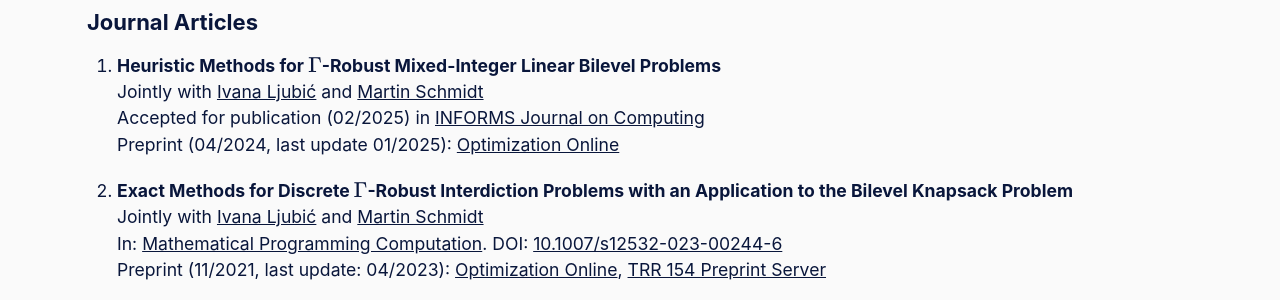
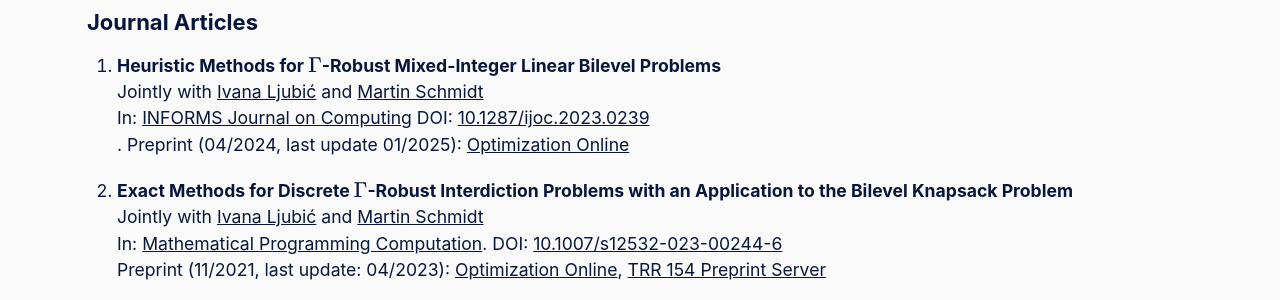
Before and after one commit to YasmineBeck/YasmineBeck.github.io, a Jekyll site: the page built from _pages/publications.html, in a window 1280 px wide. Shown: the part 463-763 px from the top of the page. Built offline with Jekyll 4.4.1, drawn with Linux system fonts in a browser that asks for light colours; cached includes are drawn as plain includes; some web fonts are replaced; formulas are drawn with MathJax 3.

Commit message:
IJOC paper now published online

```diff
--- a/_pages/news.html
+++ b/_pages/news.html
@@ -24,6 +24,10 @@ author_profile: false
 
 <div class="content">
   <ul>
+    <li>
+      <strong>March 21, 2025:</strong>
+      Great news to start the weekend: Our paper <strong>Heuristic Methods for $\Gamma$-Robust Mixed-Integer Linear Bilevel Problems</strong> (jointly with Ivana Ljubi&cacute; and Martin Schmidt) is now published online in <a href="https://pubsonline.informs.org/journal/ijoc">INFORMS Journal on Computing</a>! You can find the article <a href="https://doi.org/10.1007/s12532-023-00244-6">here</a> and the preprint <a href="https://optimization-online.org/?p=26186">here</a>.
+    </li>
     <li>
       <strong>March 07, 2025:</strong>
       Today, I gave a talk about <strong>Exact and Heuristic Methods for $\Gamma$-Robust Mixed-Integer Linear Min-Max Problems</strong> within the <a href="https://sites.google.com/view/row-series/home">Robust Optimization Webinar (ROW)</a>. The talk is based on joint works with Ivana Ljubi&cacute; and Martin Schmidt, which you can find <a href="https://link.springer.com/article/10.1007/s12532-023-00244-6">here</a> and <a href="https://optimization-online.org/?p=26186">here</a>.
--- a/_pages/publications.html
+++ b/_pages/publications.html
@@ -106,8 +106,10 @@ author_profile: false
       <a href="https://ivanaljubic.github.io/">Ivana Ljubi&cacute;</a>
       and
       <a href="https://martinschmidt.squarespace.com/home">Martin Schmidt</a><br>
-      Accepted for publication (02/2025) in
-      <a href="https://pubsonline.informs.org/journal/ijoc">INFORMS Journal on Computing</a><br>
+      In:
+      <a href="https://pubsonline.informs.org/journal/ijoc">INFORMS Journal on Computing</a>
+      DOI:
+      <a href="https://doi.org/10.1287/ijoc.2023.0239">10.1287/ijoc.2023.0239</a><br>.
       Preprint (04/2024, last update 01/2025):
       <a href="https://optimization-online.org/?p=26186">Optimization Online</a>
     </li>
```
Also changed, not shown: index.html (+4 -4 lines).
